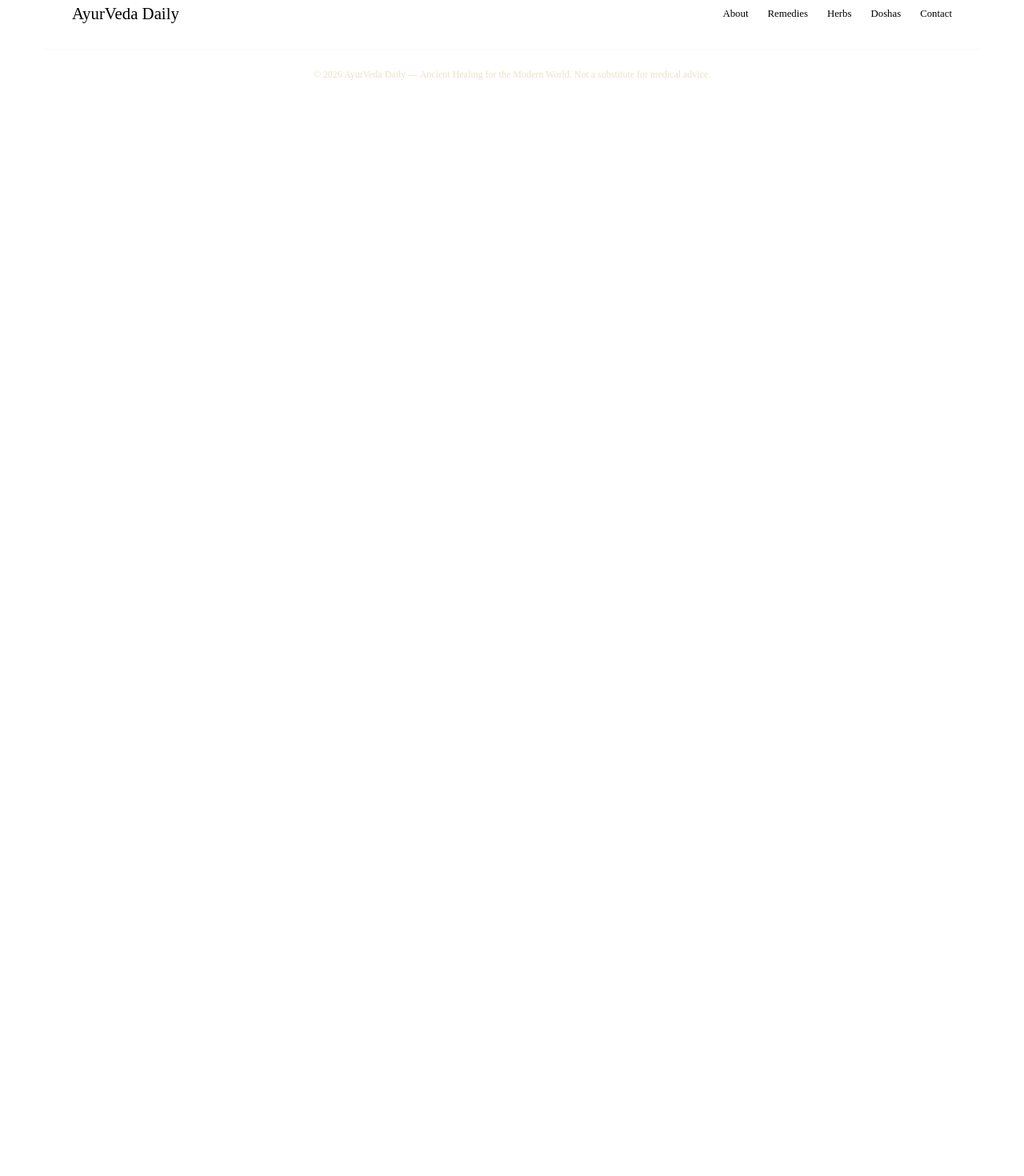
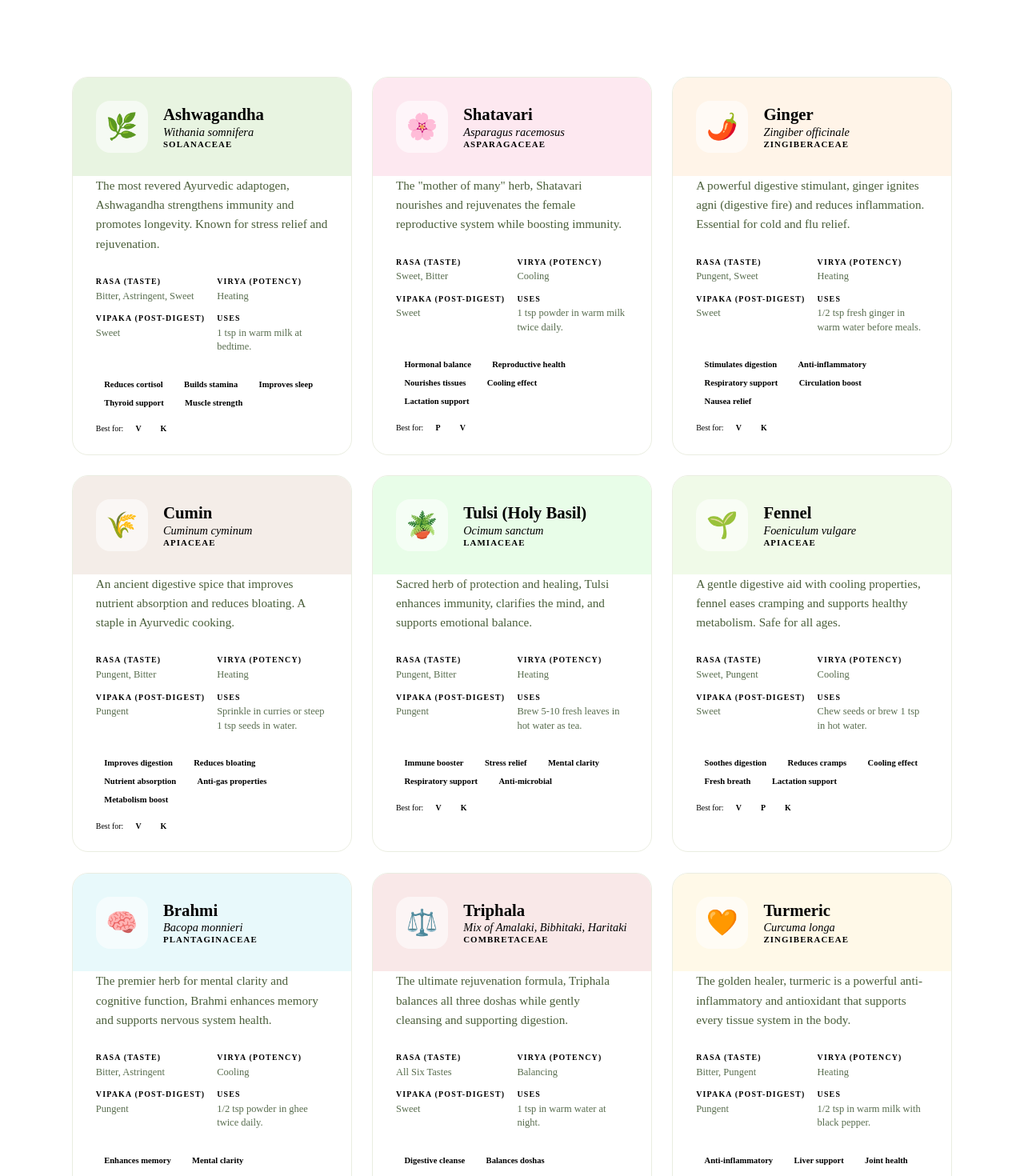
Before and after one commit to udisha1/ayurveda-daily, an Angular app: page /herbs in a window 1280 px wide. Shown: the part 500-1970 px from the top of the page at 80% size. Before the commit the page ends 800 px from the top, so only its background shows below. Built offline with nearby package versions, Linux system fonts and the light colour scheme.

Commit message:
solved dynamic_search_and_category_filtering

```diff
--- a/angular.json
+++ b/angular.json
@@ -2,7 +2,8 @@
   "$schema": "./node_modules/@angular/cli/lib/config/schema.json",
   "version": 1,
   "cli": {
-    "packageManager": "npm"
+    "packageManager": "npm",
+    "analytics": false
   },
   "newProjectRoot": "projects",
   "projects": {
--- a/src/app/pages/herbs/herbs.css
+++ b/src/app/pages/herbs/herbs.css
@@ -62,6 +62,9 @@
 
     .no-results{text-align:center;padding:4rem;color:#5a6e50;grid-column:1/-1;}
     .no-results h3{font-family:var(--font-display);font-size:1.6rem;margin-bottom:0.5rem;}
+    .no-results p{font-size:0.95rem;margin-bottom:1.5rem;}
+    .clear-btn{font-family:var(--font-ui);font-size:0.8rem;font-weight:600;padding:0.6rem 1.5rem;background:var(--sage);color:var(--white);border:none;border-radius:50px;cursor:pointer;transition:all 0.2s;text-transform:uppercase;letter-spacing:0.08em;}
+    .clear-btn:hover{background:var(--moss);transform:translateY(-2px);}
 
     footer{background:var(--bark);padding:3rem 3rem 2rem;color:var(--sand);}
     .footer-inner{max-width:1100px;margin:0 auto;display:flex;align-items:center;justify-content:space-between;flex-wrap:wrap;gap:1.5rem;}
--- a/src/app/pages/herbs/herbs.html
+++ b/src/app/pages/herbs/herbs.html
@@ -1,13 +1,33 @@
+<div class="page-hero">
+  <div class="breadcrumb">
+    <a href="/">Home</a> / Herbs
+  </div>
+  <div class="hero-deco"></div>
+  <div class="hero-content">
+    <div class="hero-tag">🌿 Ayurvedic Herbs</div>
+    <h1 class="hero-title">
+      Nature's <em>Healing Pharmacy</em>
+    </h1>
+    <p class="hero-desc">
+      Discover the ancient wisdom of Ayurvedic herbs — each plant a gift from nature, carefully selected for your
+      well-being.
+    </p>
+  </div>
+</div>
+
 <div id="searchBar">
   <div class="search-inner">
     <div class="search-box">
-      <input type="text" placeholder="Search herbs by name or benefit..." (input)="onSearchChange($event)" />
+      <input type="text" placeholder="Search herbs by name or benefit..." [(ngModel)]="currentSearch"
+        (ngModelChange)="onSearchChange()" />
     </div>
     <div class="filter-pills">
       <button class="pill" [ngClass]="{'active': currentFilter === 'all'}" (click)="setFilter('all')">All</button>
-      <button class="pill" [ngClass]="{'active': currentFilter === 'adaptogen'}" (click)="setFilter('adaptogen')">Adaptogens</button>
-      <button class="pill" [ngClass]="{'active': currentFilter === 'digestion'}" (click)="setFilter('digestion')">Digestion</button>
-      </div>
+      <button class="pill" [ngClass]="{'active': currentFilter === 'adaptogen'}"
+        (click)="setFilter('adaptogen')">Adaptogens</button>
+      <button class="pill" [ngClass]="{'active': currentFilter === 'digestion'}"
+        (click)="setFilter('digestion')">Digestion</button>
+    </div>
   </div>
 </div>
 
@@ -17,6 +37,7 @@
       <div *ngIf="filteredHerbs.length === 0" class="no-results" style="grid-column: 1/-1;">
         <h3>🌿 No herbs found</h3>
         <p>Try a different search or filter</p>
+        <button class="clear-btn" (click)="clearFilters()">Clear Filters</button>
       </div>
 
       <div class="herb-card" *ngFor="let h of filteredHerbs; let i = index" [style.animation-delay]="(i * 0.04) + 's'">
@@ -29,7 +50,32 @@
           </div>
         </div>
         <div class="herb-body">{{ h.desc }}</div>
+        <div class="herb-details">
+          <div class="detail-block">
+            <h5>Rasa (Taste)</h5>
+            <p>{{ h.rasa }}</p>
+          </div>
+          <div class="detail-block">
+            <h5>Virya (Potency)</h5>
+            <p>{{ h.virya }}</p>
+          </div>
+          <div class="detail-block">
+            <h5>Vipaka (Post-Digest)</h5>
+            <p>{{ h.vipaka }}</p>
+          </div>
+          <div class="detail-block">
+            <h5>Uses</h5>
+            <p>{{ h.uses }}</p>
+          </div>
         </div>
+        <div class="herb-benefits">
+          <span class="benefit-tag" *ngFor="let benefit of h.benefits">{{ benefit }}</span>
+        </div>
+        <div class="herb-doshas">
+          <span>Best for:</span>
+          <span class="dtag" [ngClass]="'d' + dosha" *ngFor="let dosha of h.doshas">{{ dosha }}</span>
+        </div>
+      </div>
     </div>
   </div>
 </section>
--- a/src/app/pages/herbs/herbs.ts
+++ b/src/app/pages/herbs/herbs.ts
@@ -1,38 +1,250 @@
 import { CommonModule } from '@angular/common';
-import { Component } from '@angular/core';
+import { Component, OnInit } from '@angular/core';
+import { FormsModule } from '@angular/forms';
+
+interface Herb {
+  name: string;
+  sanskrit: string;
+  icon: string;
+  bg: string;
+  accent: string;
+  family: string;
+  cat: string[];
+  rasa: string;
+  virya: string;
+  vipaka: string;
+  desc: string;
+  benefits: string[];
+  uses: string;
+  caution: string;
+  doshas: string[];
+}
 
 @Component({
   selector: 'app-herbs',
   templateUrl: './herbs.html',
-   imports: [CommonModule],
+  imports: [CommonModule, FormsModule],
   styleUrls: ['./herbs.css']
 })
-export class HerbsComponent {
+export class HerbsComponent implements OnInit {
   currentFilter = 'all';
   currentSearch = '';
+  private searchTimeout: any;
+  private filteredHerbsCache: Herb[] = [];
 
-  herbs = [
-    { name:'Ashwagandha', sanskrit:'Withania somnifera', icon:'🌿', bg:'#e8f4e1', accent:'#6B8F47', family:'Solanaceae', cat:['adaptogen'], rasa:'Bitter, Astringent, Sweet', virya:'Heating', vipaka:'Sweet', desc:'The most revered Ayurvedic adaptogen...', benefits:['Reduces cortisol','Builds stamina','Improves sleep','Thyroid support','Muscle strength'], uses:'1 tsp in warm milk at bedtime.', caution:'Avoid during pregnancy.', doshas:['V','K'] },
-    // ... Paste your full herbs array here ...
+  ngOnInit(): void {
+    this.updateFilteredHerbs();
+  }
+
+  herbs: Herb[] = [
+    {
+      name: 'Ashwagandha',
+      sanskrit: 'Withania somnifera',
+      icon: '🌿',
+      bg: '#e8f4e1',
+      accent: '#6B8F47',
+      family: 'Solanaceae',
+      cat: ['adaptogen'],
+      rasa: 'Bitter, Astringent, Sweet',
+      virya: 'Heating',
+      vipaka: 'Sweet',
+      desc: 'The most revered Ayurvedic adaptogen, Ashwagandha strengthens immunity and promotes longevity. Known for stress relief and rejuvenation.',
+      benefits: ['Reduces cortisol', 'Builds stamina', 'Improves sleep', 'Thyroid support', 'Muscle strength'],
+      uses: '1 tsp in warm milk at bedtime.',
+      caution: 'Avoid during pregnancy.',
+      doshas: ['V', 'K']
+    },
+    {
+      name: 'Shatavari',
+      sanskrit: 'Asparagus racemosus',
+      icon: '🌸',
+      bg: '#fde8f0',
+      accent: '#B85B7A',
+      family: 'Asparagaceae',
+      cat: ['adaptogen'],
+      rasa: 'Sweet, Bitter',
+      virya: 'Cooling',
+      vipaka: 'Sweet',
+      desc: 'The "mother of many" herb, Shatavari nourishes and rejuvenates the female reproductive system while boosting immunity.',
+      benefits: ['Hormonal balance', 'Reproductive health', 'Nourishes tissues', 'Cooling effect', 'Lactation support'],
+      uses: '1 tsp powder in warm milk twice daily.',
+      caution: 'Use cautiously in cases of congestion.',
+      doshas: ['P', 'V']
+    },
+    {
+      name: 'Ginger',
+      sanskrit: 'Zingiber officinale',
+      icon: '🌶️',
+      bg: '#fff4e8',
+      accent: '#D4930F',
+      family: 'Zingiberaceae',
+      cat: ['digestion'],
+      rasa: 'Pungent, Sweet',
+      virya: 'Heating',
+      vipaka: 'Sweet',
+      desc: 'A powerful digestive stimulant, ginger ignites agni (digestive fire) and reduces inflammation. Essential for cold and flu relief.',
+      benefits: ['Stimulates digestion', 'Anti-inflammatory', 'Respiratory support', 'Circulation boost', 'Nausea relief'],
+      uses: '1/2 tsp fresh ginger in warm water before meals.',
+      caution: 'Use moderately in high Pitta conditions.',
+      doshas: ['V', 'K']
+    },
+    {
+      name: 'Cumin',
+      sanskrit: 'Cuminum cyminum',
+      icon: '🌾',
+      bg: '#f4ede8',
+      accent: '#8B6F47',
+      family: 'Apiaceae',
+      cat: ['digestion'],
+      rasa: 'Pungent, Bitter',
+      virya: 'Heating',
+      vipaka: 'Pungent',
+      desc: 'An ancient digestive spice that improves nutrient absorption and reduces bloating. A staple in Ayurvedic cooking.',
+      benefits: ['Improves digestion', 'Reduces bloating', 'Nutrient absorption', 'Anti-gas properties', 'Metabolism boost'],
+      uses: 'Sprinkle in curries or steep 1 tsp seeds in water.',
+      caution: 'Avoid in excess during high heat.',
+      doshas: ['V', 'K']
+    },
+    {
+      name: 'Tulsi (Holy Basil)',
+      sanskrit: 'Ocimum sanctum',
+      icon: '🪴',
+      bg: '#e8fde8',
+      accent: '#4CAF50',
+      family: 'Lamiaceae',
+      cat: ['adaptogen'],
+      rasa: 'Pungent, Bitter',
+      virya: 'Heating',
+      vipaka: 'Pungent',
+      desc: 'Sacred herb of protection and healing, Tulsi enhances immunity, clarifies the mind, and supports emotional balance.',
+      benefits: ['Immune booster', 'Stress relief', 'Mental clarity', 'Respiratory support', 'Anti-microbial'],
+      uses: 'Brew 5-10 fresh leaves in hot water as tea.',
+      caution: 'Avoid in high Pitta during extreme heat.',
+      doshas: ['V', 'K']
+    },
+    {
+      name: 'Fennel',
+      sanskrit: 'Foeniculum vulgare',
+      icon: '🌱',
+      bg: '#f0fae8',
+      accent: '#8DC469',
+      family: 'Apiaceae',
+      cat: ['digestion'],
+      rasa: 'Sweet, Pungent',
+      virya: 'Cooling',
+      vipaka: 'Sweet',
+      desc: 'A gentle digestive aid with cooling properties, fennel eases cramping and supports healthy metabolism. Safe for all ages.',
+      benefits: ['Soothes digestion', 'Reduces cramps', 'Cooling effect', 'Fresh breath', 'Lactation support'],
+      uses: 'Chew seeds or brew 1 tsp in hot water.',
+      caution: 'Generally safe for all doshas.',
+      doshas: ['V', 'P', 'K']
+    },
+    {
+      name: 'Brahmi',
+      sanskrit: 'Bacopa monnieri',
+      icon: '🧠',
+      bg: '#e8f9fb',
+      accent: '#4DA6A6',
+      family: 'Plantaginaceae',
+      cat: ['adaptogen'],
+      rasa: 'Bitter, Astringent',
+      virya: 'Cooling',
+      vipaka: 'Pungent',
+      desc: 'The premier herb for mental clarity and cognitive function, Brahmi enhances memory and supports nervous system health.',
+      benefits: ['Enhances memory', 'Mental clarity', 'Cognitive support', 'Cooling nature', 'Nerve tonic'],
+      uses: '1/2 tsp powder in ghee twice daily.',
+      caution: 'Use cautiously if naturally cold or sluggish.',
+      doshas: ['P', 'K']
+    },
+    {
+      name: 'Triphala',
+      sanskrit: 'Mix of Amalaki, Bibhitaki, Haritaki',
+      icon: '⚖️',
+      bg: '#f9e8e8',
+      accent: '#B5723A',
+      family: 'Combretaceae',
+      cat: ['digestion'],
+      rasa: 'All Six Tastes',
+      virya: 'Balancing',
+      vipaka: 'Sweet',
+      desc: 'The ultimate rejuvenation formula, Triphala balances all three doshas while gently cleansing and supporting digestion.',
+      benefits: ['Digestive cleanse', 'Balances doshas', 'Gentle laxative', 'Tissue rejuvenation', 'Eye health'],
+      uses: '1 tsp in warm water at night.',
+      caution: 'Avoid during pregnancy; use cautiously with weak digestion.',
+      doshas: ['V', 'P', 'K']
+    },
+    {
+      name: 'Turmeric',
+      sanskrit: 'Curcuma longa',
+      icon: '🧡',
+      bg: '#fff9e8',
+      accent: '#D4930F',
+      family: 'Zingiberaceae',
+      cat: ['digestion'],
+      rasa: 'Bitter, Pungent',
+      virya: 'Heating',
+      vipaka: 'Pungent',
+      desc: 'The golden healer, turmeric is a powerful anti-inflammatory and antioxidant that supports every tissue system in the body.',
+      benefits: ['Anti-inflammatory', 'Liver support', 'Joint health', 'Skin healing', 'Immune boost'],
+      uses: '1/2 tsp in warm milk with black pepper.',
+      caution: 'Avoid in excess with high Pitta or bleeding conditions.',
+      doshas: ['V', 'K']
+    },
+    {
+      name: 'Licorice',
+      sanskrit: 'Glycyrrhiza glabra',
+      icon: '🍯',
+      bg: '#f5ede8',
+      accent: '#A0826D',
+      family: 'Fabaceae',
+      cat: ['adaptogen'],
+      rasa: 'Sweet',
+      virya: 'Cooling',
+      vipaka: 'Sweet',
+      desc: 'A sweet rejuvenative herb, licorice soothes the digestive and respiratory systems while supporting adrenal function.',
+      benefits: ['Respiratory support', 'Adrenal tonic', 'Anti-inflammatory', 'Soothing', 'Energy boost'],
+      uses: '1/4 to 1/2 tsp daily in warm milk.',
+      caution: 'Avoid with high blood pressure; limit use to 6 weeks.',
+      doshas: ['V', 'P']
+    }
   ];
 
-  setFilter(cat: string) {
+  setFilter(cat: string): void {
     this.currentFilter = cat;
+    this.updateFilteredHerbs();
   }
 
-  onSearchChange(event: Event) {
-    const target = event.target as HTMLInputElement;
-    this.currentSearch = target.value.toLowerCase();
+  onSearchChange(): void {
+    // Debounce the search
+    clearTimeout(this.searchTimeout);
+    this.searchTimeout = setTimeout(() => {
+      this.currentSearch = this.currentSearch.toLowerCase();
+      this.updateFilteredHerbs();
+    }, 300);
   }
 
-  get filteredHerbs() {
-    return this.herbs.filter(h => {
+  private updateFilteredHerbs(): void {
+    this.filteredHerbsCache = this.herbs.filter(h => {
       const catMatch = this.currentFilter === 'all' || h.cat.includes(this.currentFilter);
       const searchMatch = !this.currentSearch ||
-                          h.name.toLowerCase().includes(this.currentSearch) ||
-                          h.sanskrit.toLowerCase().includes(this.currentSearch) ||
-                          h.benefits.some(b => b.toLowerCase().includes(this.currentSearch));
+        h.name.toLowerCase().includes(this.currentSearch) ||
+        h.sanskrit.toLowerCase().includes(this.currentSearch) ||
+        h.benefits.some(b => b.toLowerCase().includes(this.currentSearch));
       return catMatch && searchMatch;
     });
   }
+
+  clearFilters(): void {
+    this.currentFilter = 'all';
+    this.currentSearch = '';
+    const searchInput = document.querySelector('input[placeholder*="Search herbs"]') as HTMLInputElement;
+    if (searchInput) {
+      searchInput.value = '';
+    }
+    this.updateFilteredHerbs();
+  }
+
+  get filteredHerbs(): Herb[] {
+    return this.filteredHerbsCache;
+  }
 }
```
Also changed, not shown: 2 other files (tests, documents, lock files or other folders).
